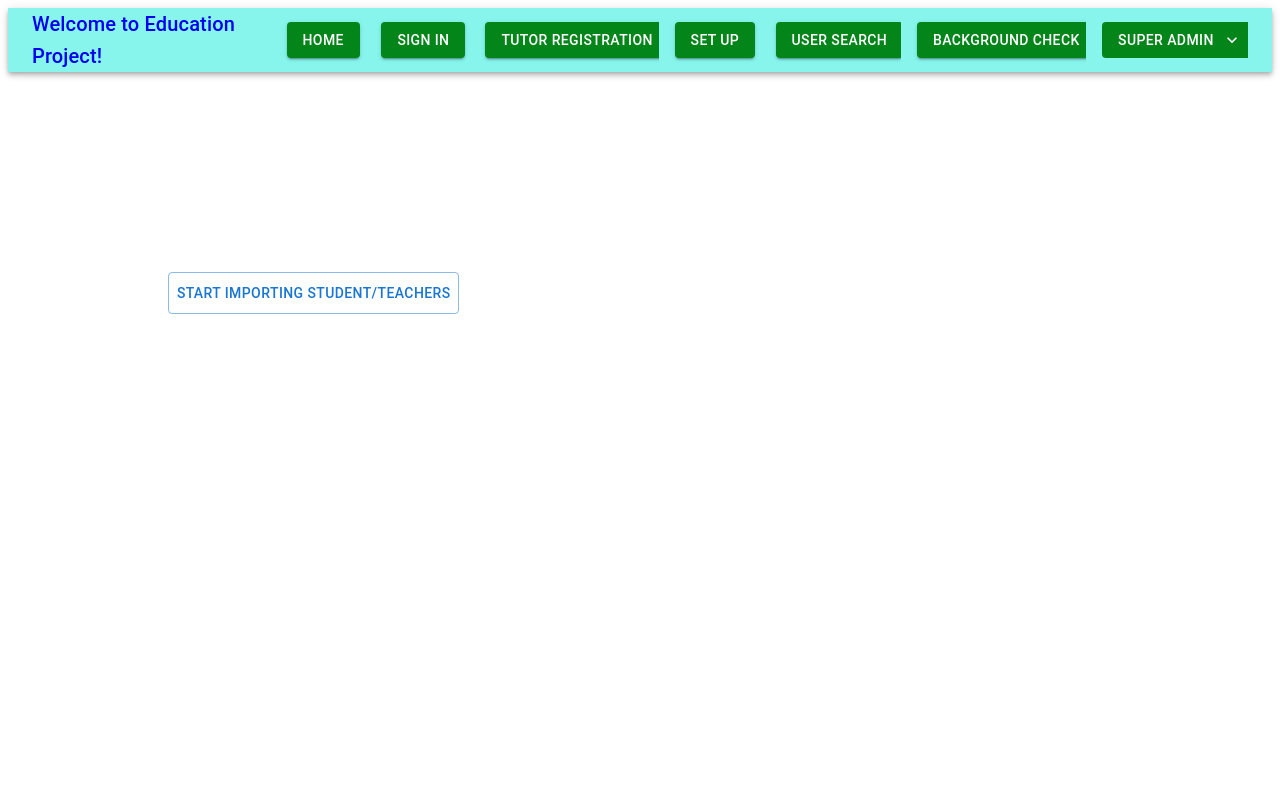
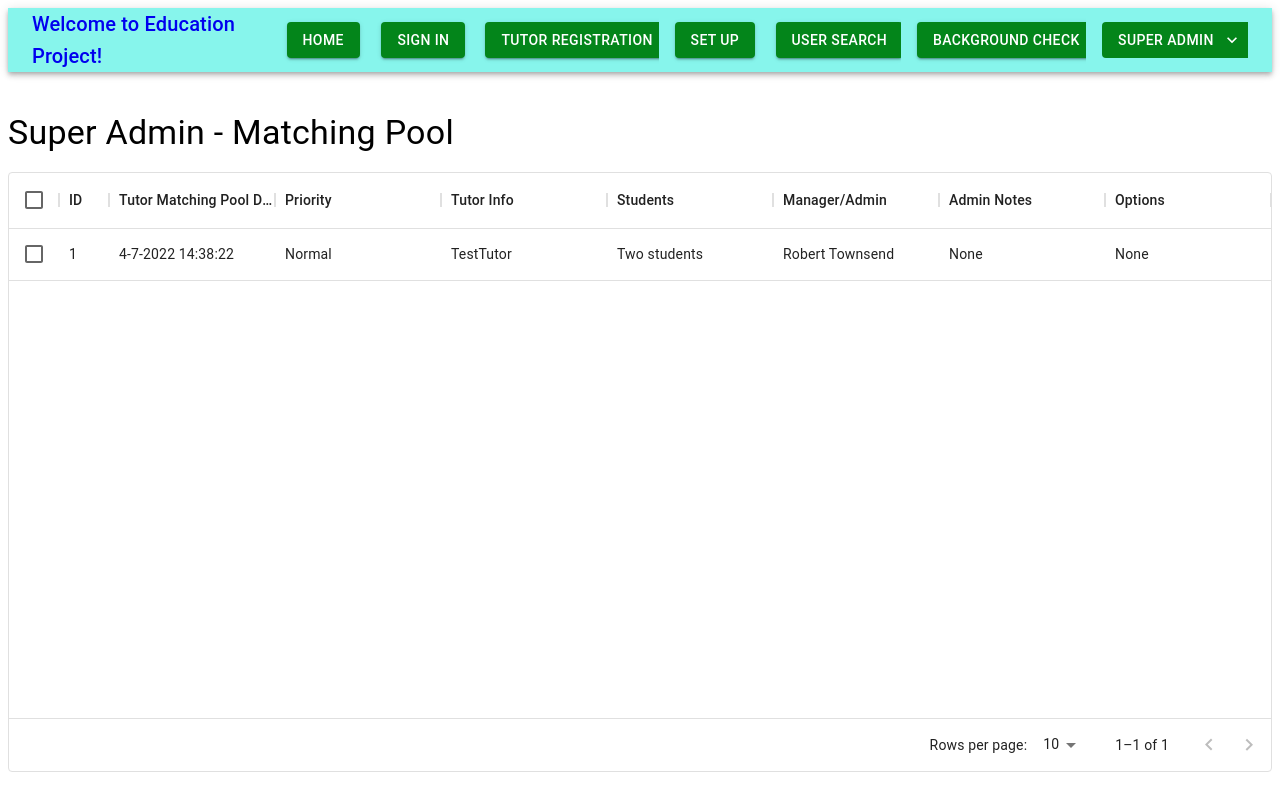
Before and after one commit to Hack4Impact-BU/Education-Project, a React (Create React App) app in the folder client/: page /super-admin/matching-pool in a window 1280 px wide. Shown: the top 800 px of the page. Built offline with nearby package versions, Linux system fonts and the light colour scheme.

Commit message:
Matching Pool frontend

```diff
--- a/client/src/App.js
+++ b/client/src/App.js
@@ -8,6 +8,7 @@ import Homepage from './components/Homepage/Homepage';
 import AllTutors from './components/Super Admin/AllTutors';
 import UserSearch from './components/UserSearch/UserSearch';
 import BackgroundCheck from './components/Forms/BackgroundCheck';
+import MatchingPool from './components/Super Admin/MatchingPool';
 
 
 function App() {
@@ -25,7 +26,8 @@ function App() {
         <Route exact path='/setup' element={ <CSVParser/> }/>
         <Route exact path='/user-search' element={ <UserSearch/> }/>
         <Route exact path='/bkgcheck' element={ <BackgroundCheck/> }/>
-        <Route exact path='/super-admin/all-tutors' element={ <AllTutors/> }/> {/* Added by Rithvik Doshi */}
+        <Route exact path='/super-admin/all-tutors' element={ <AllTutors/> }/>
+        <Route exact path='/super-admin/matching-pool' element={ <MatchingPool/> }/> {/* Added by Rithvik Doshi */}
       </Routes>
       </div>
     </div>
--- a/client/src/components/Super Admin/CustomizedMenus.js
+++ b/client/src/components/Super Admin/CustomizedMenus.js
@@ -86,7 +86,7 @@ export default function CustomizedMenus() {
           <Link to='/super-admin/all-tutors' style={{textDecoration:'none'}}>All Tutors</Link>
         </MenuItem>
         <MenuItem onClick={handleClose}>
-          <Link to='/super-admin/#' style={{textDecoration:'none'}}>Matching Pool</Link>
+          <Link to='/super-admin/matching-pool' style={{textDecoration:'none'}}>Matching Pool</Link>
         </MenuItem>
         <MenuItem onClick={handleClose}>
           <Link to='/super-admin/#' style={{textDecoration:'none'}}>Student Assignments</Link>
--- /dev/null
+++ b/client/src/components/Super Admin/MatchingPool.js
@@ -0,0 +1,48 @@
+import React from 'react';
+import { DataGrid } from '@mui/x-data-grid';
+import Typography from '@material-ui/core/Typography';
+
+const columns = [
+    { field: 'id', headerName: 'ID', width: 50, sortable: false},
+    { field: 'tmpd', headerName: 'Tutor Matching Pool Date', flex: 1 },
+    { field: 'priority', headerName: 'Priority', flex: 1 },
+    { field: 'tinfo', headerName: 'Tutor Info', flex: 1 },
+    { field: 'students', headerName: 'Students', flex: 1 },
+    { field: 'mng', headerName: 'Manager/Admin', flex: 1 },
+    { field: 'adnotes', headerName: 'Admin Notes', flex: 1 },
+    { field: 'opt', headerName: 'Options', flex: 1 },
+  ];
+
+//   Connect data to rows somehow
+const rows = [
+    {id: 1, tmpd: "4-7-2022 14:38:22", priority: "Normal", tinfo: "TestTutor", students: "Two students", mng: "Robert Townsend", adnotes: "None", opt: "None"}
+  ];
+
+class MatchingPool extends React.Component {
+
+render() {
+
+
+    return(
+        <div class="center">
+            <Typography variant="h4" color="inherit" style={{color:'#000000'}}>
+                Super Admin - Matching Pool
+            </Typography>
+            <br/>
+            <div style={{ height: 600, width: '100%' }}>
+                <DataGrid
+                    rows={rows}
+                    columns={columns}
+                    pageSize={10}
+                    rowsPerPageOptions={[10, 20, 30]}
+                    checkboxSelection
+                    zeroMinWidth
+                />
+            </div>
+        </div>
+    );
+}
+
+}
+
+export default MatchingPool;
```
